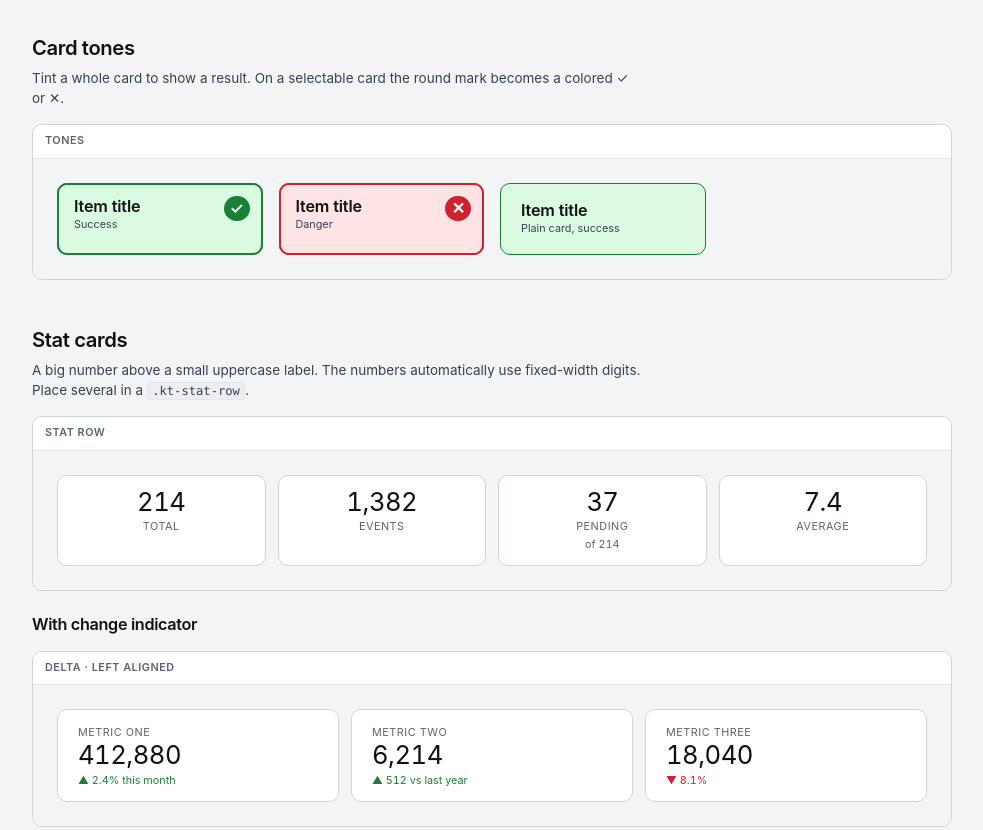
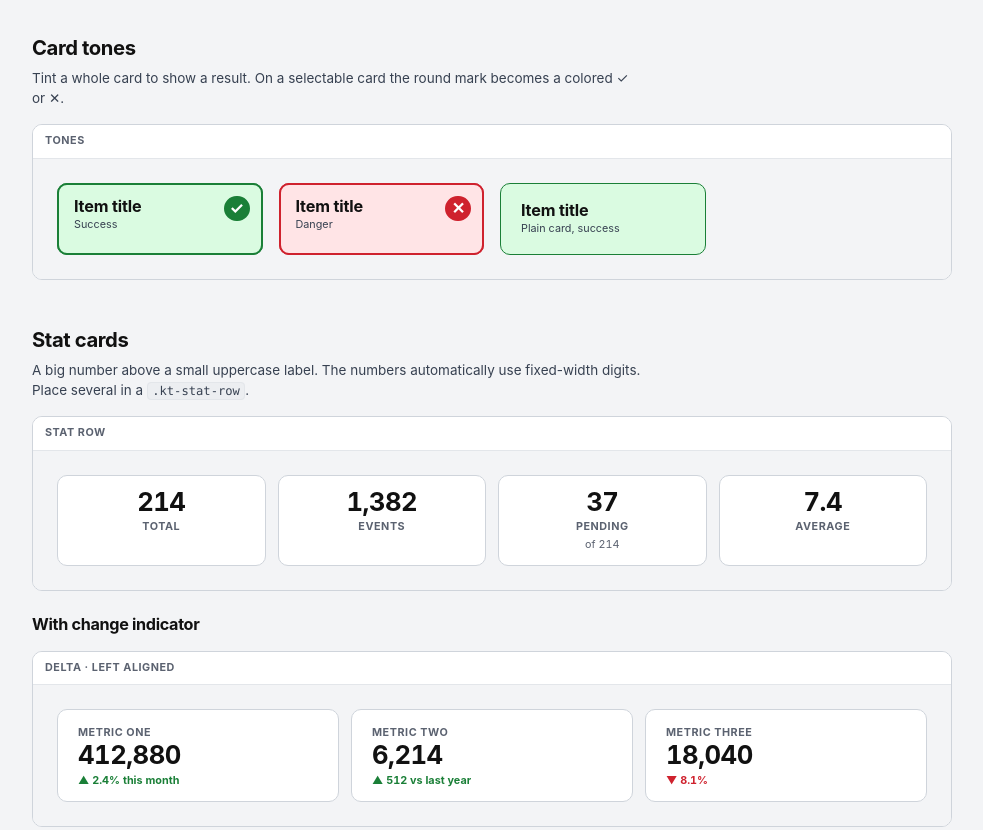
Before and after one commit to koraytugay/kt-styles, a plain HTML site: page pages/components/cards.html in a window 1280 px wide. Shown: the part 1240-2070 px from the top of the page, without its empty margins (256-1239 px from the left). Drawn offline with Linux system fonts and the light colour scheme.

Commit message:
Typography: bold back to 700; bold stat values/labels/deltas and nav links
Co-Authored-By: Claude Opus 5.5 <noreply@anthropic.com>

```diff
--- a/css/components/card.css
+++ b/css/components/card.css
@@ -187,7 +187,7 @@
 
 .kt-stat__value {
     font-size: var(--kt-fs-xl);
-    font-weight: var(--kt-weight-regular);
+    font-weight: var(--kt-weight-bold);
     line-height: 1.1;
     letter-spacing: var(--kt-tracking-tight);
     color: var(--kt-text);
@@ -197,7 +197,7 @@
 .kt-stat__label {
     margin-top: 3px;
     font-size: var(--kt-fs-xs);
-    font-weight: var(--kt-weight-regular);
+    font-weight: var(--kt-weight-bold);
     text-transform: uppercase;
     letter-spacing: var(--kt-tracking-caps);
     color: var(--kt-text-muted);
@@ -206,7 +206,7 @@
 .kt-stat__delta {
     margin-top: var(--kt-space-1);
     font-size: var(--kt-fs-xs);
-    font-weight: var(--kt-weight-regular);
+    font-weight: var(--kt-weight-bold);
     font-variant-numeric: tabular-nums;
 }
 /* Secondary line under the value, e.g. "of 240" or "USD 1,204" */
--- a/css/components/nav.css
+++ b/css/components/nav.css
@@ -48,7 +48,7 @@
     height: var(--kt-control-h);
     padding: 0 14px;
     font-size: var(--kt-fs-base);
-    font-weight: var(--kt-weight-regular);
+    font-weight: var(--kt-weight-bold);
     white-space: nowrap;
     color: var(--kt-text);
     background: var(--kt-surface);
@@ -71,7 +71,7 @@
     color: var(--kt-text-inverse);
     background: var(--kt-primary);
     border-color: var(--kt-primary);
-    font-weight: var(--kt-weight-regular);
+    font-weight: var(--kt-weight-bold);
 }
 
 /* Pill-shaped links */
--- a/css/tokens.css
+++ b/css/tokens.css
@@ -27,11 +27,11 @@
 
     /* ---------- Font weights (Regular and Bold only) ---------- */
     --kt-weight-regular: 400;
-    --kt-weight-bold: 600;
+    --kt-weight-bold: 700;
     /* Compatibility aliases */
     --kt-weight-medium: 400;
-    --kt-weight-semibold: 600;
-    --kt-weight-heavy: 600;
+    --kt-weight-semibold: 700;
+    --kt-weight-heavy: 700;
 
     /* ---------- Line heights & tracking ---------- */
     --kt-leading-tight: 1.2;
--- a/dist/kt.css
+++ b/dist/kt.css
@@ -40,11 +40,11 @@
 
     /* ---------- Font weights (Regular and Bold only) ---------- */
     --kt-weight-regular: 400;
-    --kt-weight-bold: 600;
+    --kt-weight-bold: 700;
     /* Compatibility aliases */
     --kt-weight-medium: 400;
-    --kt-weight-semibold: 600;
-    --kt-weight-heavy: 600;
+    --kt-weight-semibold: 700;
+    --kt-weight-heavy: 700;
 
     /* ---------- Line heights & tracking ---------- */
     --kt-leading-tight: 1.2;
@@ -1064,7 +1064,7 @@ button.kt-chip:hover {
 
 .kt-stat__value {
     font-size: var(--kt-fs-xl);
-    font-weight: var(--kt-weight-regular);
+    font-weight: var(--kt-weight-bold);
     line-height: 1.1;
     letter-spacing: var(--kt-tracking-tight);
     color: var(--kt-text);
@@ -1074,7 +1074,7 @@ button.kt-chip:hover {
 .kt-stat__label {
     margin-top: 3px;
     font-size: var(--kt-fs-xs);
-    font-weight: var(--kt-weight-regular);
+    font-weight: var(--kt-weight-bold);
     text-transform: uppercase;
     letter-spacing: var(--kt-tracking-caps);
     color: var(--kt-text-muted);
@@ -1083,7 +1083,7 @@ button.kt-chip:hover {
 .kt-stat__delta {
     margin-top: var(--kt-space-1);
     font-size: var(--kt-fs-xs);
-    font-weight: var(--kt-weight-regular);
+    font-weight: var(--kt-weight-bold);
     font-variant-numeric: tabular-nums;
 }
 /* Secondary line under the value, e.g. "of 240" or "USD 1,204" */
@@ -2529,7 +2529,7 @@ body:has(.kt-modal.is-open) {
     height: var(--kt-control-h);
     padding: 0 14px;
     font-size: var(--kt-fs-base);
-    font-weight: var(--kt-weight-regular);
+    font-weight: var(--kt-weight-bold);
     white-space: nowrap;
     color: var(--kt-text);
     background: var(--kt-surface);
@@ -2552,7 +2552,7 @@ body:has(.kt-modal.is-open) {
     color: var(--kt-text-inverse);
     background: var(--kt-primary);
     border-color: var(--kt-primary);
-    font-weight: var(--kt-weight-regular);
+    font-weight: var(--kt-weight-bold);
 }
 
 /* Pill-shaped links */
```
Also changed, not shown: pages/foundations/fonts.html (+3 -3 lines), pages/foundations/typography.html (+1 -1 lines), dist/kt.min.css, 1 other file.
